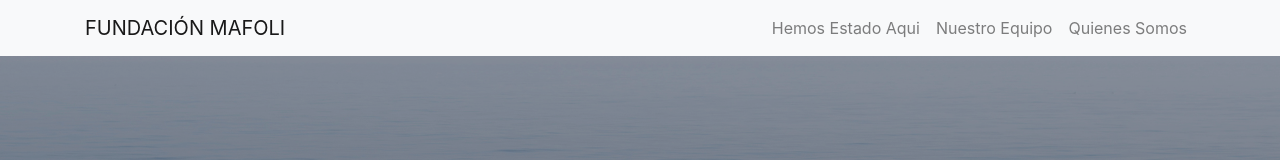
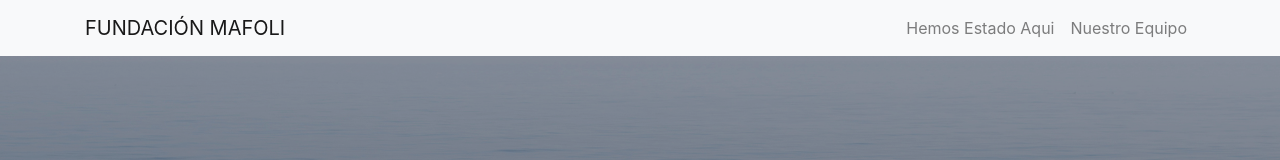
Before and after one commit to fundacionmafoli/fundacion, an Angular app: page / in a window 1280 px wide. Shown: the top 160 px of the page. Built offline with nearby package versions, Linux system fonts and the light colour scheme; no server answers.

Commit message:
Carpeta docs agregada

```diff
--- a/src/app/componentes/navegacion/navegacion.component.html
+++ b/src/app/componentes/navegacion/navegacion.component.html
@@ -8,7 +8,7 @@
             <ul class="navbar-nav ml-auto">
                 <li class="nav-item"><a class="nav-link" href="#experiencias">Hemos Estado Aqui</a></li>
                 <li class="nav-item"><a class="nav-link" href="#equipo">Nuestro Equipo</a></li>
-                <li class="nav-item"><a class="nav-link" href="#">Quienes Somos</a></li>
+                <!-- <li class="nav-item"><a class="nav-link" href="#">Quienes Somos</a></li> -->
             </ul>
         </div>
     </div>
--- a/src/app/get-data.service.ts
+++ b/src/app/get-data.service.ts
@@ -6,7 +6,7 @@
 
   allteam:any  [] = [];
   verExperiencias:any []=[];
-  phrase:any [] = [];
+  phrase:any = "";
 
   constructor(public http:Http) {
     this.getTeam();
```
Also changed, not shown: 31 other files (tests, documents, lock files or other folders).
